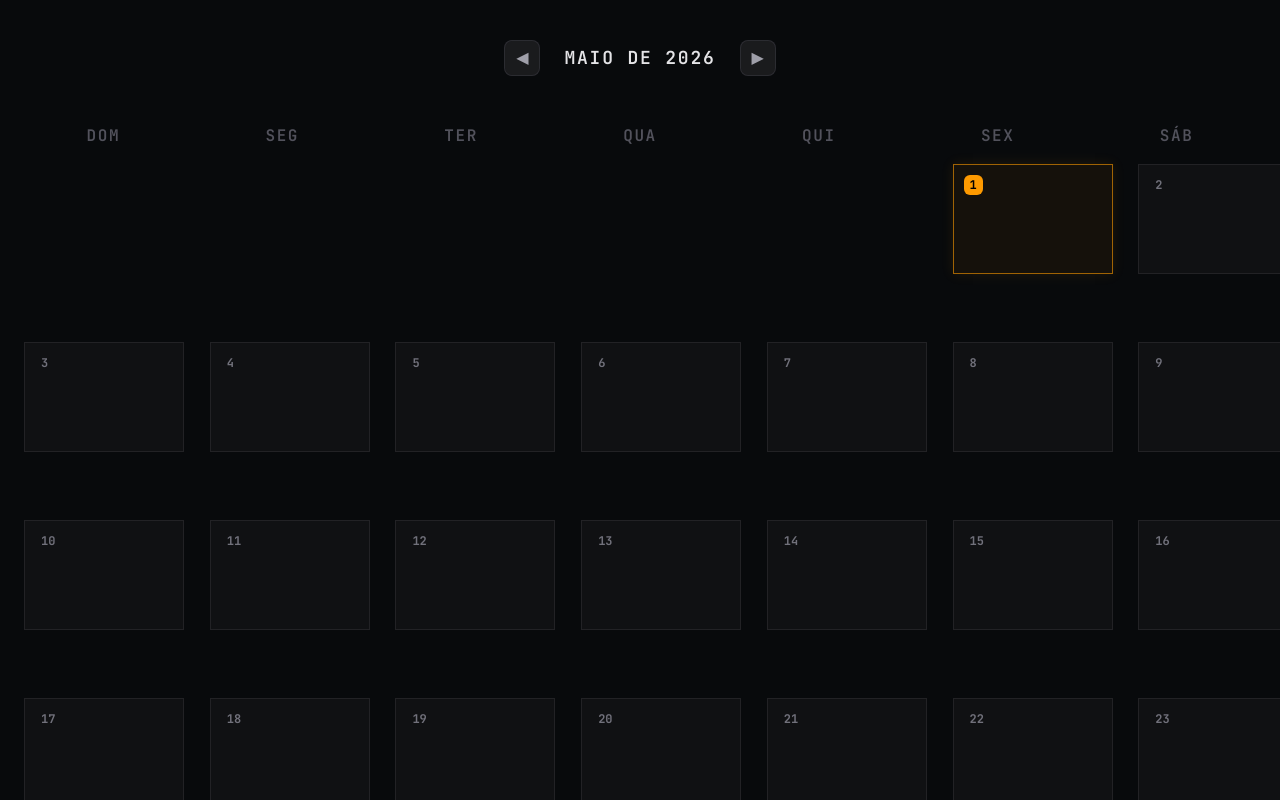
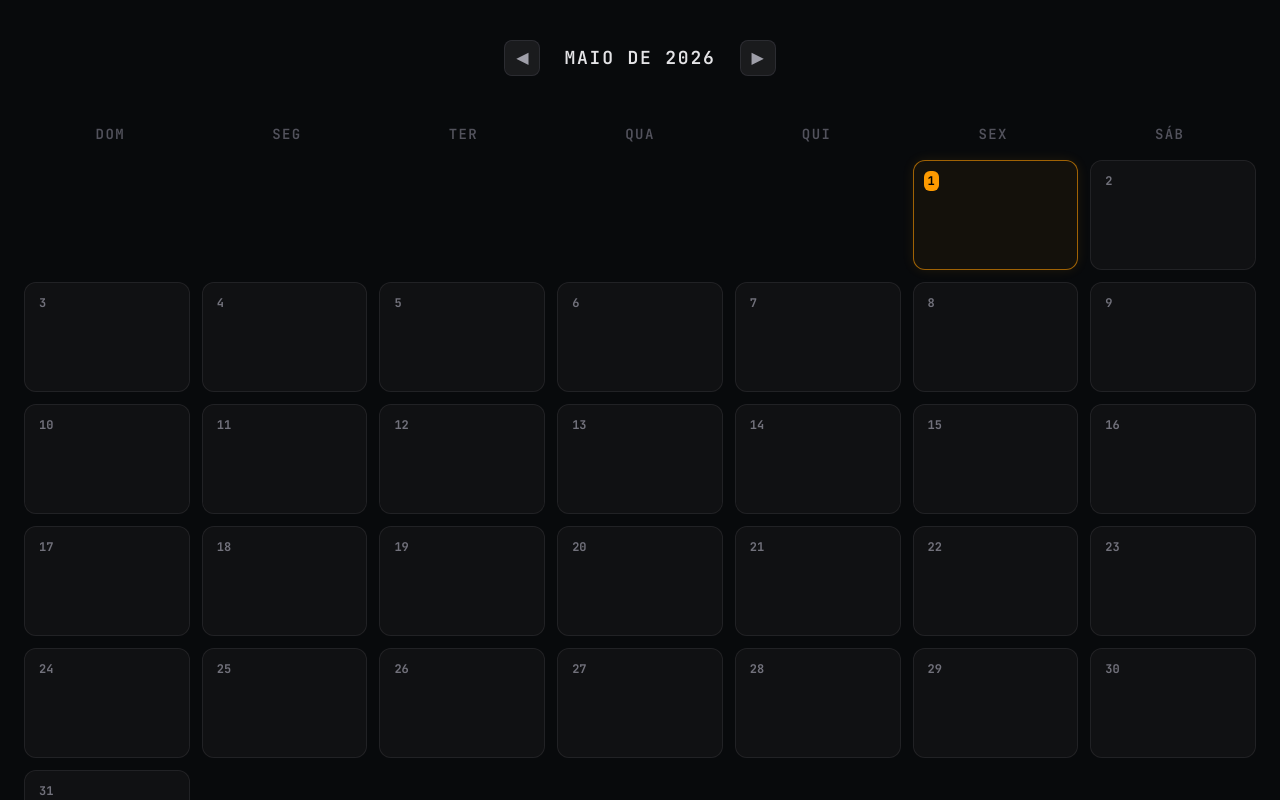
Before and after one commit to jesse-springman/petshop-backend-service, a Next.js app in the folder front-end/: page /agenda in a window 1280 px wide. Shown: the top 800 px of the page. Built offline with nearby package versions, Linux system fonts and the light colour scheme; no server answers.

Commit message:
fix: reponsive

```diff
--- a/front-end/src/components/AgendaPage.tsx
+++ b/front-end/src/components/AgendaPage.tsx
@@ -80,8 +80,7 @@ export function AgendaPage() {
   );
 
   return (
-    <div className="min-h-screen bg-[#080A0C] flex flex-col items-center pt-10 font-mono">
-      {/* Header */}
+    <div className="min-h-screen bg-[#080A0C] flex flex-col items-center pt-10 font-mono  w-full px-2">
       <div className="flex items-center gap-6 mb-10">
         <button
           onClick={prevMonth}
@@ -103,7 +102,7 @@ export function AgendaPage() {
       </div>
 
       <div
-        className={`transition-all duration-300 ${selectDate ? "blur-sm scale-[0.99] pointer-events-none" : ""}`}
+        className={`transition-all duration-300 w-full  ${selectDate ? "blur-sm scale-[0.99] pointer-events-none" : ""}`}
       >
         <Calendar
           appointmentsMap={appointmentsMap}
--- a/front-end/src/components/Calendar.tsx
+++ b/front-end/src/components/Calendar.tsx
@@ -15,26 +15,22 @@ export function Calendar({ monthDate, appointmentsMap, onDayClick }: Props) {
   const days = getMonthDays(monthDate);
 
   return (
-    <div className="px-6 pb-10 w-full max-w-7xl">
-      <div className="grid grid-cols-7 mb-2 gap-5">
+    <div className="px-2 sm:px-4 pb-10 w-full">
+      <div className="grid grid-cols-7 mb-2 gap-1">
         {WEEKDAYS.map((d) => (
           <div
             key={d}
-            className="text-center text-base font-semibold tracking-widest uppercase text-zinc-600 py-2"
+            className="text-center text-[10px] sm:text-sm font-semibold tracking-widest uppercase text-zinc-600 py-2"
           >
             {d}
           </div>
         ))}
       </div>
-
-      <div className="grid grid-cols-7  gap-17 ">
+      <div className="grid grid-cols-7 gap-1 sm:gap-3">
         {days.map((day, index) => {
-          if (!day) {
-            return <div key={`empty-${index}`} />;
-          }
+          if (!day) return <div key={`empty-${index}`} />;
 
           const key = `${day.getFullYear()}-${String(day.getMonth() + 1).padStart(2, "0")}-${String(day.getDate()).padStart(2, "0")}`;
-
           const dayAppointments = appointmentsMap[key] || [];
 
           return (
--- a/front-end/src/components/CalendarDay.tsx
+++ b/front-end/src/components/CalendarDay.tsx
@@ -1,5 +1,4 @@
 import { PropsDate } from "../types/propDate";
-import { AppointmentStatus, statusConfig } from "../utils/appointmentsStatus";
 
 export function CalendarDay({ day, appointments, onClick }: PropsDate) {
   const isToday = day.toDateString() === new Date().toDateString();
@@ -8,8 +7,8 @@ export function CalendarDay({ day, appointments, onClick }: PropsDate) {
     <div
       onClick={onClick}
       className={`
-        group relative min-h-[110px] h-45rounded-xl p-2.5 cursor-pointer
-        border transition-all duration-200 flex flex-col w-40
+        group relative min-h-[80px] sm:min-h-[110px] rounded-xl p-1 sm:p-2.5 cursor-pointer
+        border transition-all duration-200 flex flex-col w-full
         ${
           isToday
             ? "border-amber-500/60 bg-amber-500/5 shadow-[0_0_12px_rgba(245,158,11,0.1)]"
@@ -17,23 +16,25 @@ export function CalendarDay({ day, appointments, onClick }: PropsDate) {
         }
       `}
     >
-      {/* Número do dia */}
       <div
         className={`
-        text-xs font-bold mb-2 self-start px-1.5 py-0.5 rounded-md
-        ${isToday ? "bg-amber-500 text-black" : "text-zinc-500 group-hover:text-zinc-300"}
-      `}
+          text-[10px] sm:text-xs font-bold mb-1 sm:mb-2 self-start px-1 py-0.5 rounded-md
+          ${isToday ? "bg-amber-500 text-black" : "text-zinc-500 group-hover:text-zinc-300"}
+        `}
       >
         {day.getDate()}
       </div>
 
-      {/* Agendamentos */}
-      <div className="cursor-pointer flex flex-col gap-1 flex-1">
+      <div className="flex flex-col gap-1 flex-1">
         {appointments.length > 0 && (
           <div>
-            <h2 className="text-center text-2xl">🐶</h2>
-            <p className="text-center line-clamp-2 text-lg bg-amber-500/10 border border-amber-500/20 rounded-md px-1.5 py-1 text-amber-300/80">
+            <h2 className="text-center text-sm sm:text-2xl">🐶</h2>
+            <p className="hidden sm:block text-center line-clamp-2 text-lg bg-amber-500/10 border border-amber-500/20 rounded-md px-1.5 py-1 text-amber-300/80">
               {appointments.length} Pets Agendados
+            </p>
+            {/* versão mobile — só o número */}
+            <p className="sm:hidden text-center text-[10px] bg-amber-500/10 border border-amber-500/20 rounded-md px-1 py-0.5 text-amber-300/80">
+              {appointments.length}
             </p>
           </div>
         )}
```
